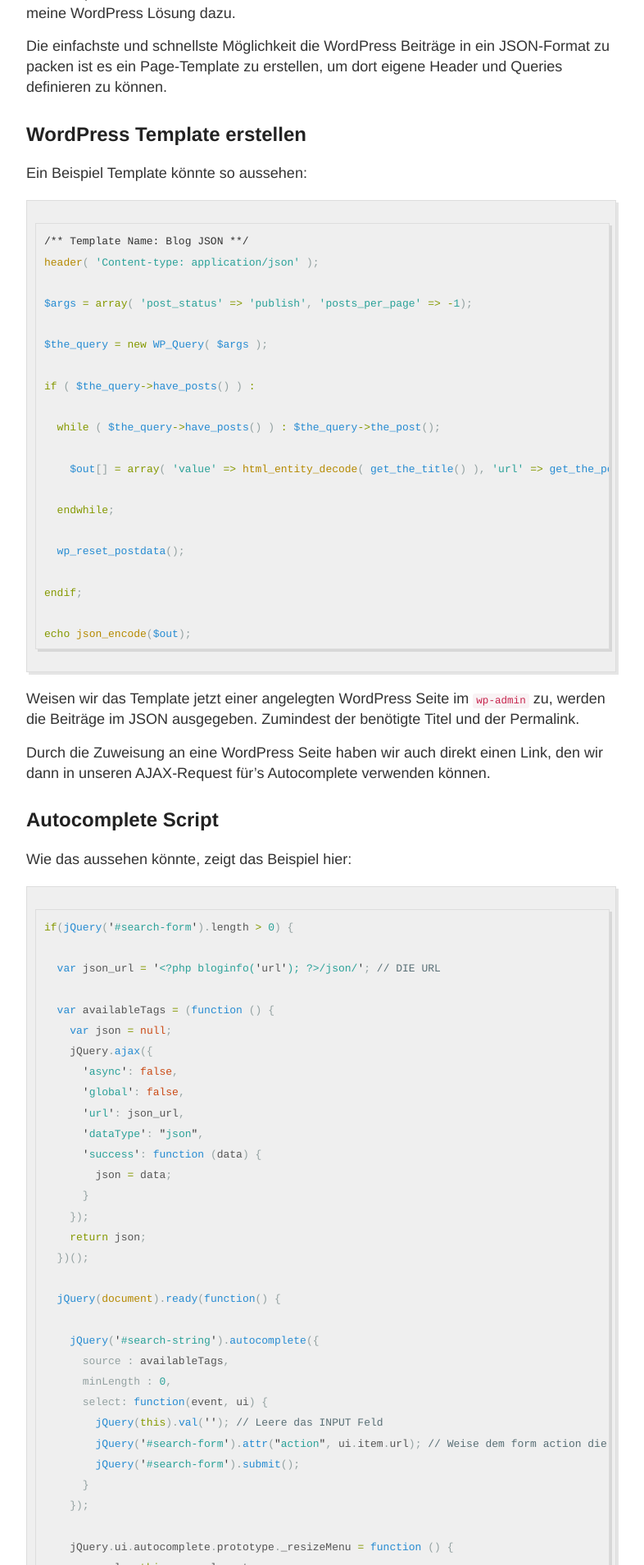
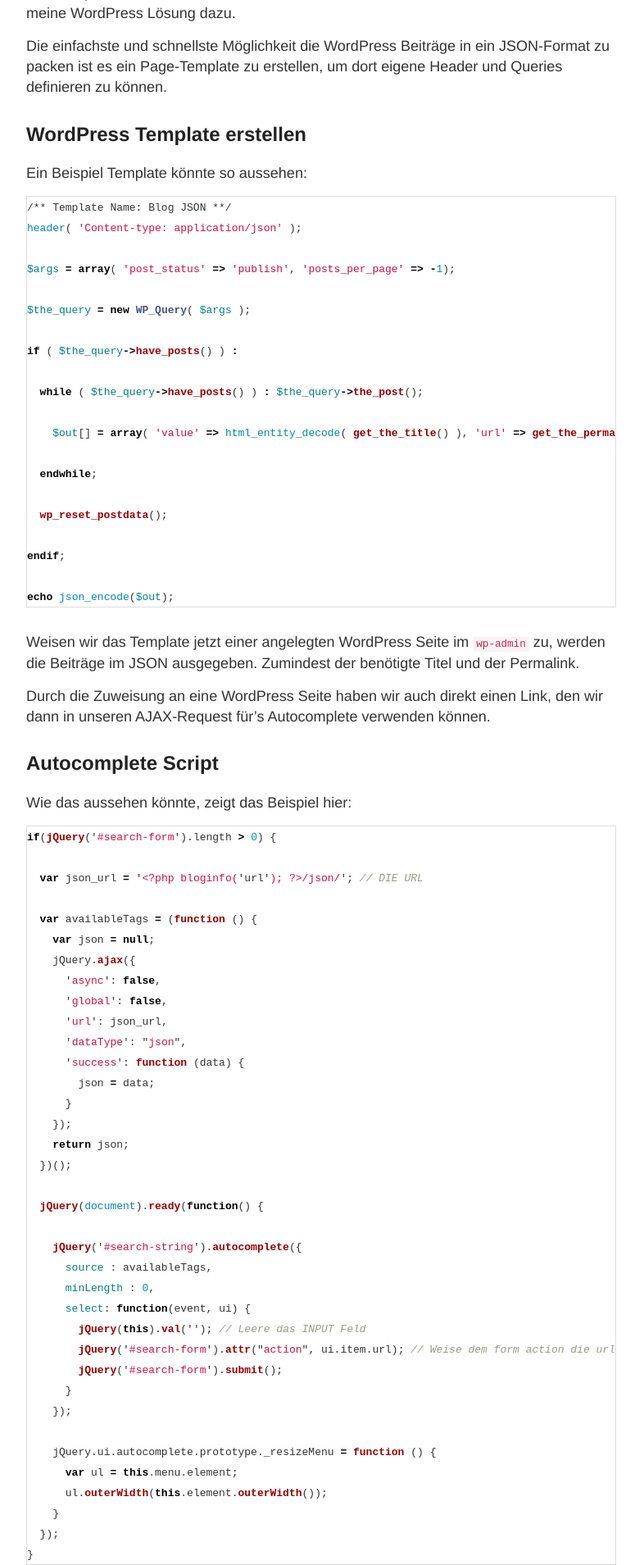
Before and after one commit to pixelbart/pixelbart.github.io, a Jekyll site: the page built from _posts/2016-10-09-WordPress-Autocomplete.md, in a window 1280 px wide. Shown: the part 324-2233 px from the top of the page at 82% size, without its empty margins (248-1034 px from the left). Built offline with Jekyll 4.4.1, drawn with Linux system fonts in a browser that asks for light colours; nearby versions of some CDN libraries; comment, search, counter and statistics services are not loaded.

Commit message:
Update _highlights.scss

```diff
--- a/_sass/_highlights.scss
+++ b/_sass/_highlights.scss
@@ -1,85 +1,96 @@
+pre {
+  border: solid 1px #ddd;
+  background: #fff;
+  padding: 0;
+  line-height: 23px;
+  margin-bottom: 30px;
+  white-space: pre;
+  overflow-x: auto;
+  word-break: inherit;
+  word-wrap: inherit;
+}
 
-.highlight {
-  background-color: #efefef;
-  padding: 7px 7px 7px 10px;
-  border: 1px solid #ddd;
-  -moz-box-shadow: 3px 3px rgba(0,0,0,0.1);
-  -webkit-box-shadow: 3px 3px rgba(0,0,0,0.1);
-  box-shadow: 3px 3px rgba(0,0,0,0.1);
-  margin: 20px 0 20px 0;
-  overflow: scroll;
+.highlight td {
+    padding: 8px 15px;
+}
+
+.gl {
+  background: #fafafa;
+  border-right: 1px solid #ddd;
+  color: #999;
+
+  /* Stop line numbers being visually selected */
+  -webkit-touch-callout: none;
+  -webkit-user-select: none;
+  -khtml-user-select: none;
+  -moz-user-select: none;
+  -ms-user-select: none;
+  user-select: none;
 }
 
 code {
   font-size: 13px;
-  font-family:'Bitstream Vera Sans Mono','Courier', monospace;
+  font-family: monospace;
 }
 
-.highlight .c { color: #586E75 } /* Comment */
-.highlight .err { color: #93A1A1 } /* Error */
-.highlight .g { color: #93A1A1 } /* Generic */
-.highlight .k { color: #859900 } /* Keyword */
-.highlight .l { color: #93A1A1 } /* Literal */
-.highlight .n { color: #93A1A1 } /* Name */
-.highlight .o { color: #859900 } /* Operator */
-.highlight .x { color: #CB4B16 } /* Other */
-.highlight .p { color: #93A1A1 } /* Punctuation */
-.highlight .cm { color: #586E75 } /* Comment.Multiline */
-.highlight .cp { color: #859900 } /* Comment.Preproc */
-.highlight .c1 { color: #586E75 } /* Comment.Single */
-.highlight .cs { color: #859900 } /* Comment.Special */
-.highlight .gd { color: #2AA198 } /* Generic.Deleted */
-.highlight .ge { color: #93A1A1; font-style: italic } /* Generic.Emph */
-.highlight .gr { color: #DC322F } /* Generic.Error */
-.highlight .gh { color: #CB4B16 } /* Generic.Heading */
-.highlight .gi { color: #859900 } /* Generic.Inserted */
-.highlight .go { color: #93A1A1 } /* Generic.Output */
-.highlight .gp { color: #93A1A1 } /* Generic.Prompt */
-.highlight .gs { color: #93A1A1; font-weight: bold } /* Generic.Strong */
-.highlight .gu { color: #CB4B16 } /* Generic.Subheading */
-.highlight .gt { color: #93A1A1 } /* Generic.Traceback */
-.highlight .kc { color: #CB4B16 } /* Keyword.Constant */
-.highlight .kd { color: #268BD2 } /* Keyword.Declaration */
-.highlight .kn { color: #859900 } /* Keyword.Namespace */
-.highlight .kp { color: #859900 } /* Keyword.Pseudo */
-.highlight .kr { color: #268BD2 } /* Keyword.Reserved */
-.highlight .kt { color: #DC322F } /* Keyword.Type */
-.highlight .ld { color: #93A1A1 } /* Literal.Date */
-.highlight .m { color: #2AA198 } /* Literal.Number */
-.highlight .s { color: #2AA198 } /* Literal.String */
-.highlight .na { color: #93A1A1 } /* Name.Attribute */
-.highlight .nb { color: #B58900 } /* Name.Builtin */
-.highlight .nc { color: #268BD2 } /* Name.Class */
-.highlight .no { color: #CB4B16 } /* Name.Constant */
-.highlight .nd { color: #268BD2 } /* Name.Decorator */
-.highlight .ni { color: #CB4B16 } /* Name.Entity */
-.highlight .ne { color: #CB4B16 } /* Name.Exception */
-.highlight .nf { color: #268BD2 } /* Name.Function */
-.highlight .nl { color: #93A1A1 } /* Name.Label */
-.highlight .nn { color: #93A1A1 } /* Name.Namespace */
-.highlight .nx { color: #555 } /* Name.Other */
-.highlight .py { color: #93A1A1 } /* Name.Property */
-.highlight .nt { color: #268BD2 } /* Name.Tag */
-.highlight .nv { color: #268BD2 } /* Name.Variable */
-.highlight .ow { color: #859900 } /* Operator.Word */
-.highlight .w { color: #93A1A1 } /* Text.Whitespace */
-.highlight .mf { color: #2AA198 } /* Literal.Number.Float */
-.highlight .mh { color: #2AA198 } /* Literal.Number.Hex */
-.highlight .mi { color: #2AA198 } /* Literal.Number.Integer */
-.highlight .mo { color: #2AA198 } /* Literal.Number.Oct */
-.highlight .sb { color: #586E75 } /* Literal.String.Backtick */
-.highlight .sc { color: #2AA198 } /* Literal.String.Char */
-.highlight .sd { color: #93A1A1 } /* Literal.String.Doc */
-.highlight .s2 { color: #2AA198 } /* Literal.String.Double */
-.highlight .se { color: #CB4B16 } /* Literal.String.Escape */
-.highlight .sh { color: #93A1A1 } /* Literal.String.Heredoc */
-.highlight .si { color: #2AA198 } /* Literal.String.Interpol */
-.highlight .sx { color: #2AA198 } /* Literal.String.Other */
-.highlight .sr { color: #DC322F } /* Literal.String.Regex */
-.highlight .s1 { color: #2AA198 } /* Literal.String.Single */
-.highlight .ss { color: #2AA198 } /* Literal.String.Symbol */
-.highlight .bp { color: #268BD2 } /* Name.Builtin.Pseudo */
-.highlight .vc { color: #268BD2 } /* Name.Variable.Class */
-.highlight .vg { color: #268BD2 } /* Name.Variable.Global */
-.highlight .vi { color: #268BD2 } /* Name.Variable.Instance */
-.highlight .il { color: #2AA198 } /* Literal.Number.Integer.Long */
+.highlight .hll { background-color: #ffffcc }
+.highlight .c { color: #999988; font-style: italic } /* Comment */
+.highlight .err { color: #a61717; background-color: #e3d2d2 } /* Error */
+.highlight .k { color: #000000; font-weight: bold } /* Keyword */
+.highlight .o { color: #000000; font-weight: bold } /* Operator */
+.highlight .cm { color: #999988; font-style: italic } /* Comment.Multiline */
+.highlight .cp { color: #999999; font-weight: bold; font-style: italic } /* Comment.Preproc */
+.highlight .c1 { color: #999988; font-style: italic } /* Comment.Single */
+.highlight .cs { color: #999999; font-weight: bold; font-style: italic } /* Comment.Special */
+.highlight .gd { color: #000000; background-color: #ffdddd } /* Generic.Deleted */
+.highlight .ge { color: #000000; font-style: italic } /* Generic.Emph */
+.highlight .gr { color: #aa0000 } /* Generic.Error */
+.highlight .gh { color: #999999 } /* Generic.Heading */
+.highlight .gi { color: #000000; background-color: #ddffdd } /* Generic.Inserted */
+.highlight .go { color: #888888 } /* Generic.Output */
+.highlight .gp { color: #555555 } /* Generic.Prompt */
+.highlight .gs { font-weight: bold } /* Generic.Strong */
+.highlight .gu { color: #aaaaaa } /* Generic.Subheading */
+.highlight .gt { color: #aa0000 } /* Generic.Traceback */
+.highlight .kc { color: #000000; font-weight: bold } /* Keyword.Constant */
+.highlight .kd { color: #000000; font-weight: bold } /* Keyword.Declaration */
+.highlight .kn { color: #000000; font-weight: bold } /* Keyword.Namespace */
+.highlight .kp { color: #000000; font-weight: bold } /* Keyword.Pseudo */
+.highlight .kr { color: #000000; font-weight: bold } /* Keyword.Reserved */
+.highlight .kt { color: #445588; font-weight: bold } /* Keyword.Type */
+.highlight .m { color: #009999 } /* Literal.Number */
+.highlight .s { color: #d01040 } /* Literal.String */
+.highlight .na { color: #008080 } /* Name.Attribute */
+.highlight .nb { color: #0086B3 } /* Name.Builtin */
+.highlight .nc { color: #445588; font-weight: bold } /* Name.Class */
+.highlight .no { color: #008080 } /* Name.Constant */
+.highlight .nd { color: #3c5d5d; font-weight: bold } /* Name.Decorator */
+.highlight .ni { color: #800080 } /* Name.Entity */
+.highlight .ne { color: #990000; font-weight: bold } /* Name.Exception */
+.highlight .nf { color: #990000; font-weight: bold } /* Name.Function */
+.highlight .nl { color: #990000; font-weight: bold } /* Name.Label */
+.highlight .nn { color: #555555 } /* Name.Namespace */
+.highlight .nt { color: #000080 } /* Name.Tag */
+.highlight .nv { color: #008080 } /* Name.Variable */
+.highlight .ow { color: #000000; font-weight: bold } /* Operator.Word */
+.highlight .w { color: #bbbbbb } /* Text.Whitespace */
+.highlight .mf { color: #009999 } /* Literal.Number.Float */
+.highlight .mh { color: #009999 } /* Literal.Number.Hex */
+.highlight .mi { color: #009999 } /* Literal.Number.Integer */
+.highlight .mo { color: #009999 } /* Literal.Number.Oct */
+.highlight .sb { color: #d01040 } /* Literal.String.Backtick */
+.highlight .sc { color: #d01040 } /* Literal.String.Char */
+.highlight .sd { color: #d01040 } /* Literal.String.Doc */
+.highlight .s2 { color: #d01040 } /* Literal.String.Double */
+.highlight .se { color: #d01040 } /* Literal.String.Escape */
+.highlight .sh { color: #d01040 } /* Literal.String.Heredoc */
+.highlight .si { color: #d01040 } /* Literal.String.Interpol */
+.highlight .sx { color: #d01040 } /* Literal.String.Other */
+.highlight .sr { color: #009926 } /* Literal.String.Regex */
+.highlight .s1 { color: #d01040 } /* Literal.String.Single */
+.highlight .ss { color: #990073 } /* Literal.String.Symbol */
+.highlight .bp { color: #999999 } /* Name.Builtin.Pseudo */
+.highlight .vc { color: #008080 } /* Name.Variable.Class */
+.highlight .vg { color: #008080 } /* Name.Variable.Global */
+.highlight .vi { color: #008080 } /* Name.Variable.Instance */
+.highlight .il { color: #009999 } /* Literal.Number.Integer.Long */
```
